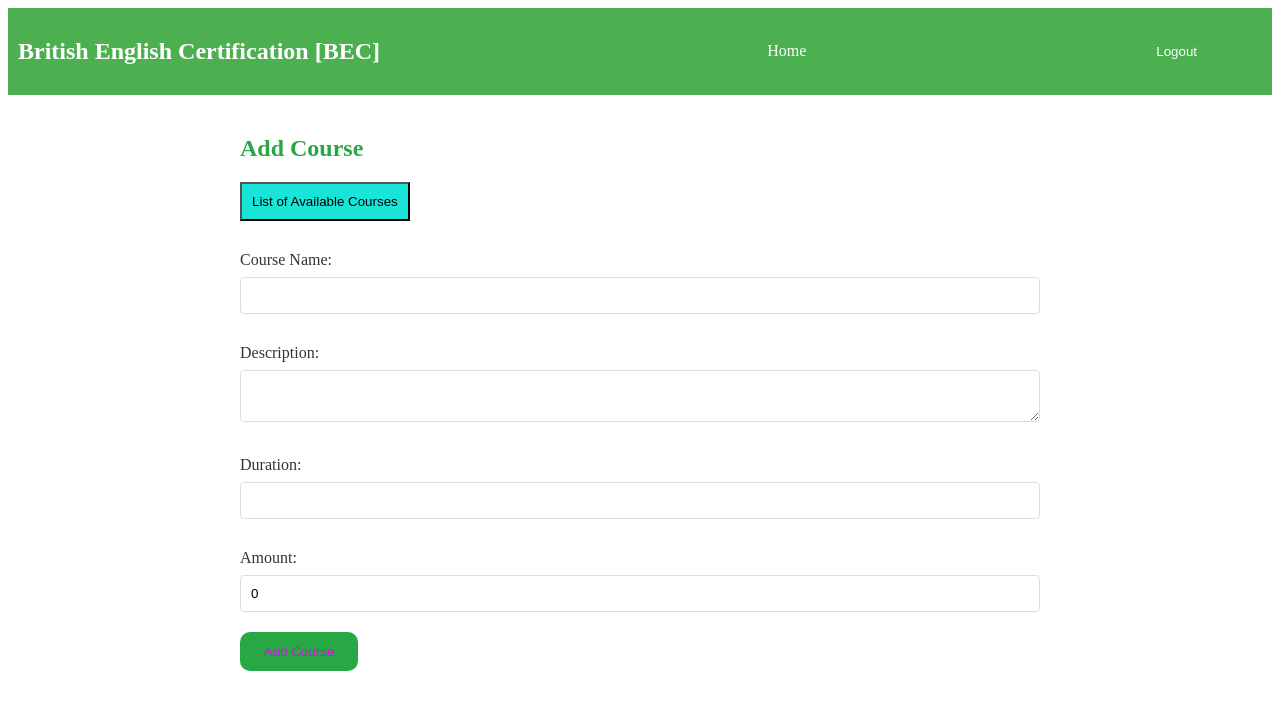
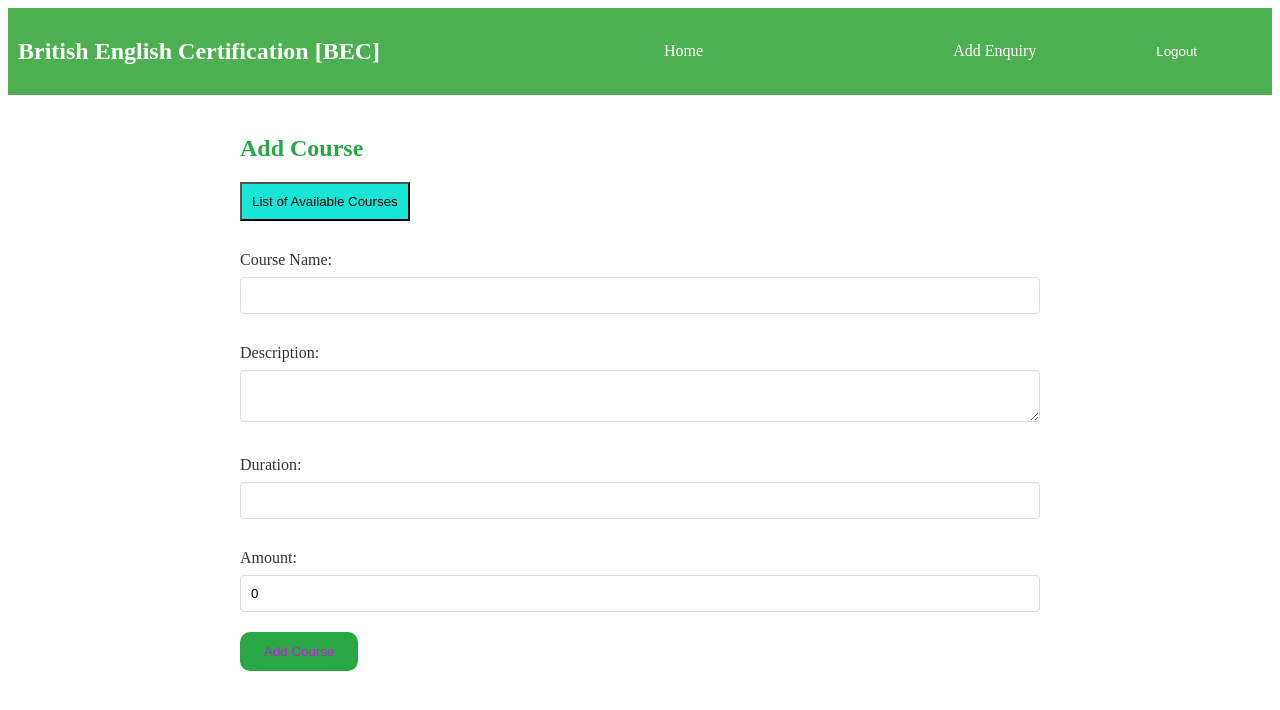
Before and after one commit to Jananipriya18/Neowise_repository_2, an Angular app in the folder British/angularapp/: page /course in a window 1280 px wide. Shown: the top 710 px of the page. Built offline with nearby package versions, Linux system fonts and the light colour scheme; sample sign-in values are in the browser's storage.

Commit message:
Auto-save-commit-20/02/2024--11:12:22

```diff
--- a/British/angularapp/src/app/components/add-course/add-course.component.ts
+++ b/British/angularapp/src/app/components/add-course/add-course.component.ts
@@ -61,6 +61,7 @@ export class AddCourseComponent {
   //     }
   //   );
   // }
+
   private fetchAllCourses(): void {
     this.courseService.getAllCourses().subscribe(
       (courses: Course[]) => {
--- a/British/angularapp/src/app/components/customer-dashboard/customer-dashboard.component.html
+++ b/British/angularapp/src/app/components/customer-dashboard/customer-dashboard.component.html
@@ -5,7 +5,7 @@
       <li><a routerLink="/customer/view/bookings" *ngIf="isCustomer">View Bookings</a></li> -->
       <!-- <li><a routerLink="/customer/add/course" *ngIf="isCustomer">Add Course</a></li> -->
       <li><a routerLink="/courselist" *ngIf="isCustomer">Go to Course List</a></li>
-      <li><a routerLink="/enquiry" *ngIf="isCustomer">Add Enquiry</a></li>
+      <li><a routerLink="/enquiry">Add Enquiry</a></li>
     </ng-container>
   </ul>
 </nav>
--- a/British/angularapp/src/app/components/enquiry-form/enquiry-form.component.ts
+++ b/British/angularapp/src/app/components/enquiry-form/enquiry-form.component.ts
@@ -55,7 +55,7 @@ export class EnquiryFormComponent implements OnInit {
 
 
  createEnquiry(): void {
-  if (this.authService.isCustomer() && this.newEnquiryForm.valid) {
+  if (this.newEnquiryForm.valid) {
     const newEnquiry: Enquiry = this.newEnquiryForm.value as Enquiry;
 
     this.enquiryService.createEnquiry(newEnquiry).subscribe(
@@ -74,6 +74,39 @@ export class EnquiryFormComponent implements OnInit {
   } else {
     console.error('Only customers can create enquiries or form is not valid');
   }
+
+
+// createEnquiry(): void {
+//   if (this.authService.isCustomer() && this.newEnquiryForm.valid) {
+//     const newEnquiry: Enquiry = this.newEnquiryForm.value as Enquiry;
+
+//     this.enquiryService.createEnquiry(newEnquiry).subscribe(
+//       (createdEnquiry: Enquiry) => {
+//         console.log('Enquiry created successfully:', createdEnquiry);
+//         // Log the response from the server
+//         console.log('Response:', createdEnquiry);
+
+//         // Navigate to the enquiries page after successful creation
+//         this.router.navigate(['/enquiries']);
+//       },
+//       (error) => {
+//         console.error('Error creating enquiry:', error);
+
+//         // Log the error response from the server
+//         console.error('Error Response:', error);
+
+//         // You can also handle specific error cases here if needed
+//         if (error.status === 403) {
+//           console.error('Permission denied: Only customers can create enquiries.');
+//         } else {
+//           console.error('Unexpected error occurred.');
+//         }
+//       }
+//     );
+//   } else {
+//     console.error('Only customers can create enquiries or form is not valid');
+//   }
 }
 
+
 }
```
Also changed, not shown: 1 other file (tests, documents, lock files or other folders).
